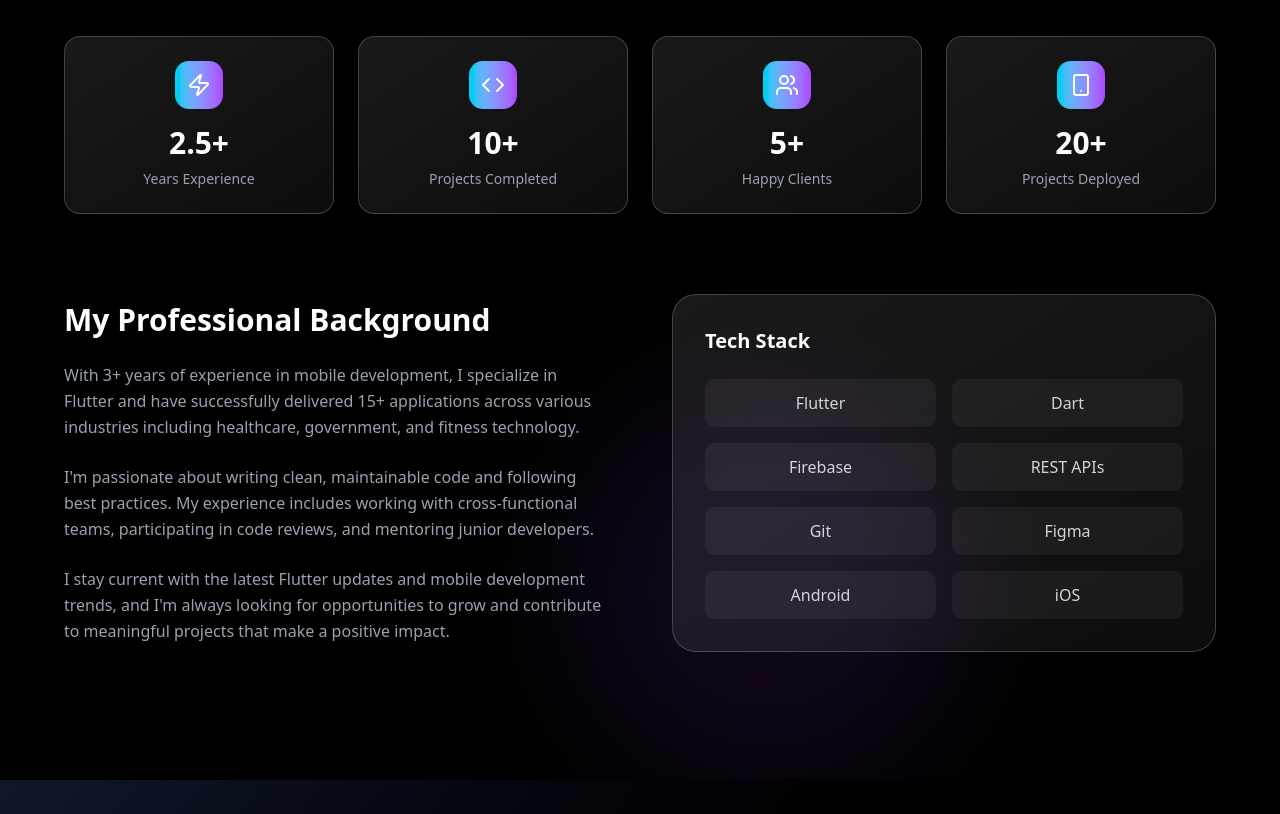
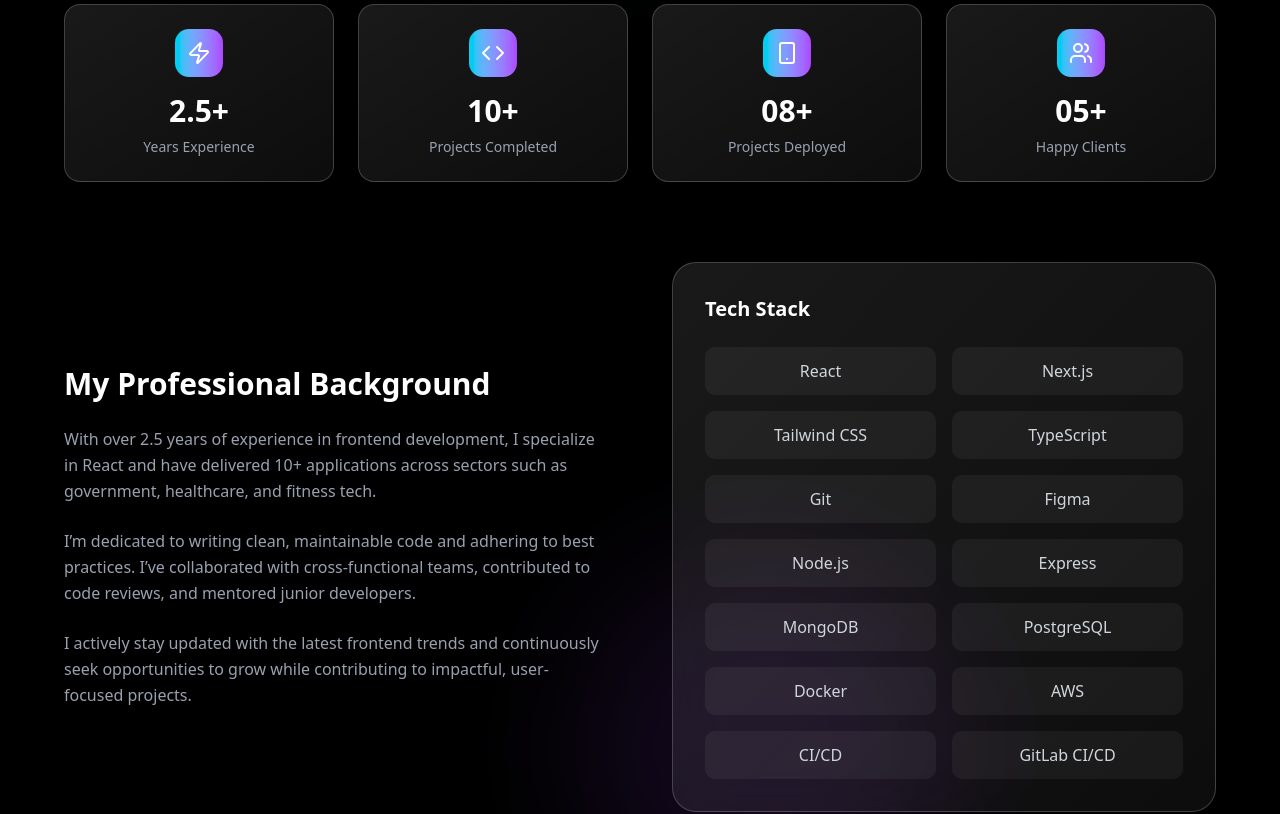
Before and after one commit to devDocs404/portfolio-v1, a React (Vite) app: page / in a window 1280 px wide. Shown: the part 1280-2094 px from the top of the page. Built offline with nearby package versions, Linux system fonts and the light colour scheme.

Commit message:
REFINE: Updated experience metrics and descriptions in ModernAbout component, enhancing clarity and relevance. Adjusted technology stack to reflect current expertise.

```diff
--- a/src/components/modern-about.jsx
+++ b/src/components/modern-about.jsx
@@ -9,8 +9,8 @@ export default function ModernAbout() {
   const stats = [
     { number: "2.5+", label: "Years Experience", icon: Zap },
     { number: "10+", label: "Projects Completed", icon: Code },
-    { number: "5+", label: "Happy Clients", icon: Users },
-    { number: "20+", label: "Projects Deployed", icon: Smartphone },
+    { number: "08+", label: "Projects Deployed", icon: Smartphone },
+    { number: "05+", label: "Happy Clients", icon: Users },
   ];
 
   const containerVariants = {
@@ -71,7 +71,7 @@ export default function ModernAbout() {
               </span>
             </h2>
             <p className="text-xl text-gray-400 max-w-3xl mx-auto leading-relaxed">
-              A passionate Frontend Engineer focused on building intuitive,
+              A passionate Web Engineer focused on building intuitive,
               high-performance web applications. I thrive in collaborative
               teams, enjoy solving complex UI challenges, and am always eager to
               explore new technologies that enhance user experience.
@@ -126,22 +126,20 @@ export default function ModernAbout() {
               </h3>
               <div className="space-y-6 text-gray-400 leading-relaxed">
                 <p>
-                  With 3+ years of experience in mobile development, I
-                  specialize in Flutter and have successfully delivered 15+
-                  applications across various industries including healthcare,
-                  government, and fitness technology.
+                  With over 2.5 years of experience in frontend development, I
+                  specialize in React and have delivered 10+ applications across
+                  sectors such as government, healthcare, and fitness tech.
                 </p>
                 <p>
-                  I'm passionate about writing clean, maintainable code and
-                  following best practices. My experience includes working with
-                  cross-functional teams, participating in code reviews, and
-                  mentoring junior developers.
+                  I’m dedicated to writing clean, maintainable code and adhering
+                  to best practices. I’ve collaborated with cross-functional
+                  teams, contributed to code reviews, and mentored junior
+                  developers.
                 </p>
                 <p>
-                  I stay current with the latest Flutter updates and mobile
-                  development trends, and I'm always looking for opportunities
-                  to grow and contribute to meaningful projects that make a
-                  positive impact.
+                  I actively stay updated with the latest frontend trends and
+                  continuously seek opportunities to grow while contributing to
+                  impactful, user-focused projects.
                 </p>
               </div>
             </div>
@@ -163,14 +161,20 @@ export default function ModernAbout() {
                   aria-labelledby="tech-stack-title"
                 >
                   {[
-                    "Flutter",
-                    "Dart",
-                    "Firebase",
-                    "REST APIs",
+                    "React",
+                    "Next.js",
+                    "Tailwind CSS",
+                    "TypeScript",
                     "Git",
                     "Figma",
-                    "Android",
-                    "iOS",
+                    "Node.js",
+                    "Express",
+                    "MongoDB",
+                    "PostgreSQL",
+                    "Docker",
+                    "AWS",
+                    "CI/CD",
+                    "GitLab CI/CD",
                   ].map((tech, index) => (
                     <motion.li
                       key={index}
```
